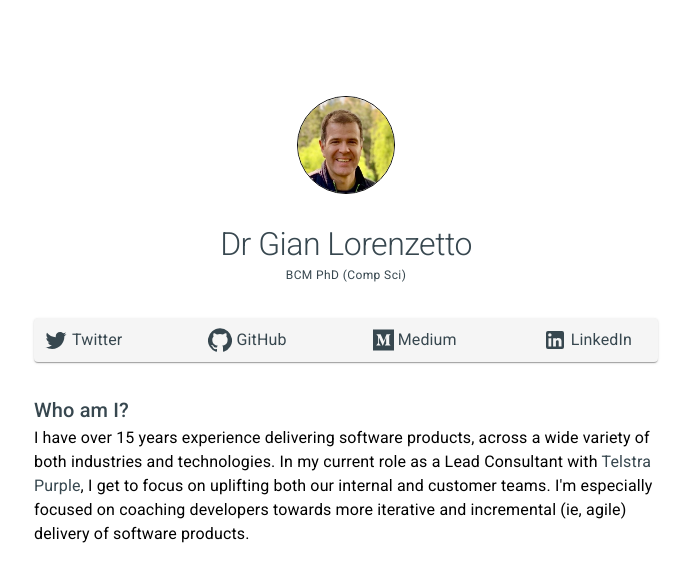
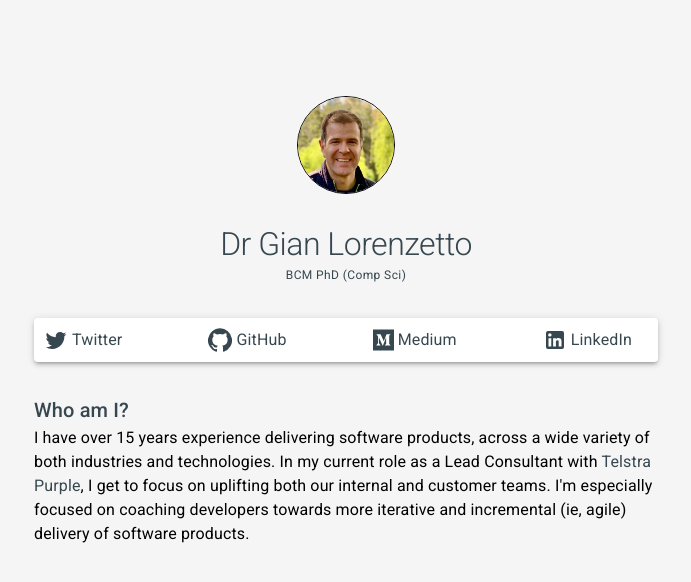
Before and after one commit to GianLorenzetto/zendibbler-react, a React (Create React App) app: page / in a window 1280 px wide. Shown: the top 582 px of the page, without its empty margins (294-985 px from the left). Built offline with nearby package versions, Linux system fonts and the light colour scheme; the HTML template or start-up script is replaced by a standard one.

Commit message:
Set global Body element background color

```diff
--- a/public/index.html
+++ b/public/index.html
@@ -32,6 +32,11 @@
       Learn how to configure a non-root public URL by running `npm run build`.
     -->
     <title>The Zen Dibbler</title>
+    <style>
+      body {
+        background-color: #f5f5f5;
+      }
+    </style>
   </head>
   <body>
     <noscript>You need to enable JavaScript to run this app.</noscript>
--- a/src/components/SocialBar.tsx
+++ b/src/components/SocialBar.tsx
@@ -12,9 +12,6 @@ import { FontAwesomeIcon } from "@fortawesome/react-fontawesome";
 
 const useStyles = makeStyles((theme: Theme) =>
   createStyles({
-    root: {
-      backgroundColor: "#f5f5f5",
-    },
     iconGroup: {
       padding: 10,
       marginRight: theme.spacing(2),
@@ -29,7 +26,7 @@ const SocialBar = () => {
   let classes = useStyles();
 
   return (
-    <Paper className={classes.root}>
+    <Paper elevation={3}>
       <Grid container direction="row" justify="space-between">
         <Grid item>
           <IconButton
--- a/src/pages/About.tsx
+++ b/src/pages/About.tsx
@@ -13,9 +13,6 @@ import SocialBar from "../components/SocialBar";
 
 const useStyles = makeStyles((theme: Theme) =>
   createStyles({
-    socialBar: {
-       backgroundColor: "#f5f5f5",
-    },
     avatar: {
       width: theme.spacing(12),
       height: theme.spacing(12),
```
